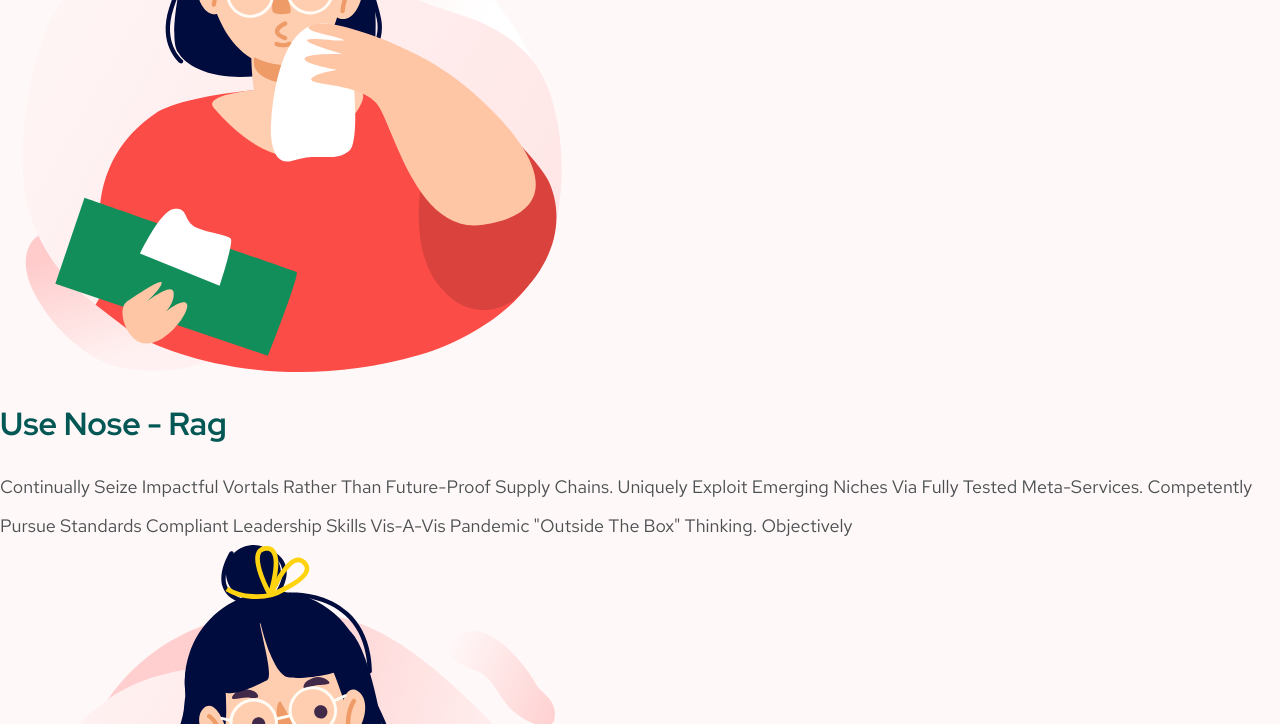
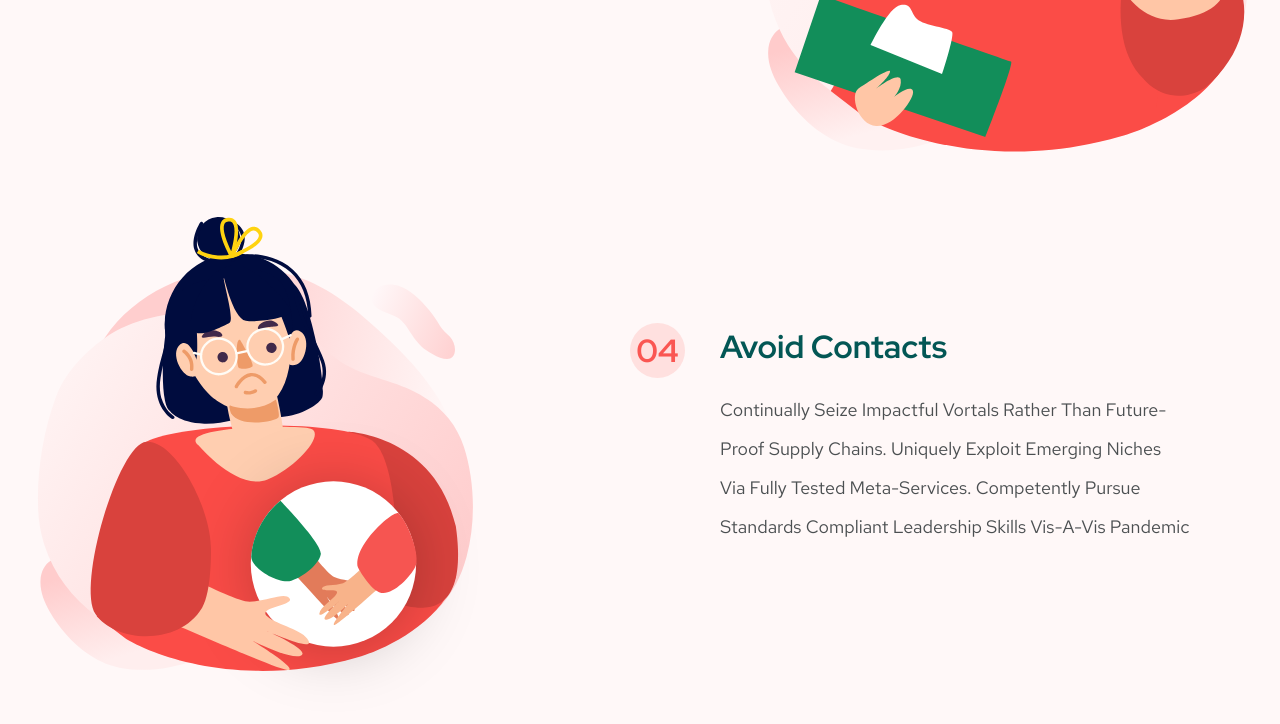
Before and after one commit to revuwem/covid19, a website: page index.html in a window 1280 px wide. Shown: the part 5698-6422 px from the top of the page. Drawn offline with Linux system fonts and the light colour scheme.

Commit message:
styled protection info section

```diff
--- a/index.html
+++ b/index.html
@@ -91,16 +91,18 @@
                 </figure>
             </div>
         </section>
-        <section>
+        <section class="protection" id="protection">
+            <div class="container">
                 <h2>
                     <span>Covid-19</span> What should we do
                 </h2>
                 <p>Corona viruses are a type of virus. There are many different kinds, and some cause disease. A newly identified type has caused</p>
-            <ol>
-                <li>
+                <ol class="protection-list">
+                    <li class="protection-list-item">
                         <figure>
                             <img src="/images/protection/wear-masks.svg" alt="">
                         </figure>
+                        <span class="protection-list-counter"></span>
                         <div>
                             <h3>wear masks</h3>
                             <p>
@@ -108,7 +110,7 @@
                             </p>
                         </div>
                     </li>
-                <li>
+                    <li class="protection-list-item">
                         <figure>
                             <img src="/images/protection/wash-hands.svg" alt="">
                         </figure>
@@ -120,7 +122,7 @@
                             </p>
                         </div>
                     </li>
-                <li>
+                    <li class="protection-list-item">
                         <figure>
                             <img src="/images/protection/nose-rag.svg" alt="">
                         </figure>
@@ -131,7 +133,7 @@
                             </p>
                         </div>
                     </li>
-                <li>
+                    <li class="protection-list-item">
                         <figure>
                             <img src="/images/protection/avoid-contacts.svg" alt="">
                         </figure>
@@ -143,6 +145,7 @@
                         </div>
                     </li>
                 </ol>
+            </div>
         </section>
         <section>
             <h2>
--- a/style.css
+++ b/style.css
@@ -13,6 +13,7 @@
 
     --text-color: rgba(75,79,81,1);
     --primary-text-color: rgba(250,86,82,1);
+    --primary-text-color-shaded: rgba(250,86,82, 0.15);
     --header-color: var(--secondary-color);
 
 }
@@ -292,3 +293,82 @@ section{
     width: 100%;
     height: auto;
 }
+
+
+/* PROTECTION SECTION */
+.protection .container{
+    display: flex;
+    flex-direction: column;
+    align-items: center;
+}
+
+.protection p{
+    max-width: 650px;
+    margin-bottom: 100px;
+    text-align: center;
+}
+
+.protection-list{
+    width: 100%;
+    list-style: none;
+    counter-reset: protection-list-counter;
+    display: flex;
+    flex-direction: column;
+}
+
+.protection-list-item{
+    counter-increment: protection-list-counter;
+    display: flex;
+    flex-direction: row-reverse;
+    justify-content: space-between;
+    align-items: center;
+    flex-wrap: wrap;
+}
+
+.protection-list-item:nth-child(2n){
+    flex-direction: row;
+}
+
+.protection-list-item figure{
+    flex: 1 0 340px;
+    max-width: 555px;
+    max-height: 575px;
+    padding: 20px;
+}
+
+.protection-list-item figure>img{
+    width: 100%;
+    height: 100%;
+}
+
+.protection-list-item div{
+    flex: 1 0 340px;
+    max-width: 650px;
+    padding: 90px;
+}
+
+.protection-list-item div>*{
+    text-align: left;
+}
+
+.protection-list-item h3{
+    position: relative;
+}
+
+.protection-list-item h3::before{
+    content: '0' counter(protection-list-counter);
+    position: absolute;
+    top: 0;
+    left: -90px;
+    display: inline-block;
+    width: 55px;
+    height: 55px;
+    padding: 5px;
+
+    color: var(--primary-text-color);
+    font-weight: bold;
+    text-align: center;
+    line-height: 45px;
+    background-color: var(--primary-text-color-shaded);
+    border-radius: 50%;
+}
```
Lines whose indentation alone changed are shown as unchanged.
